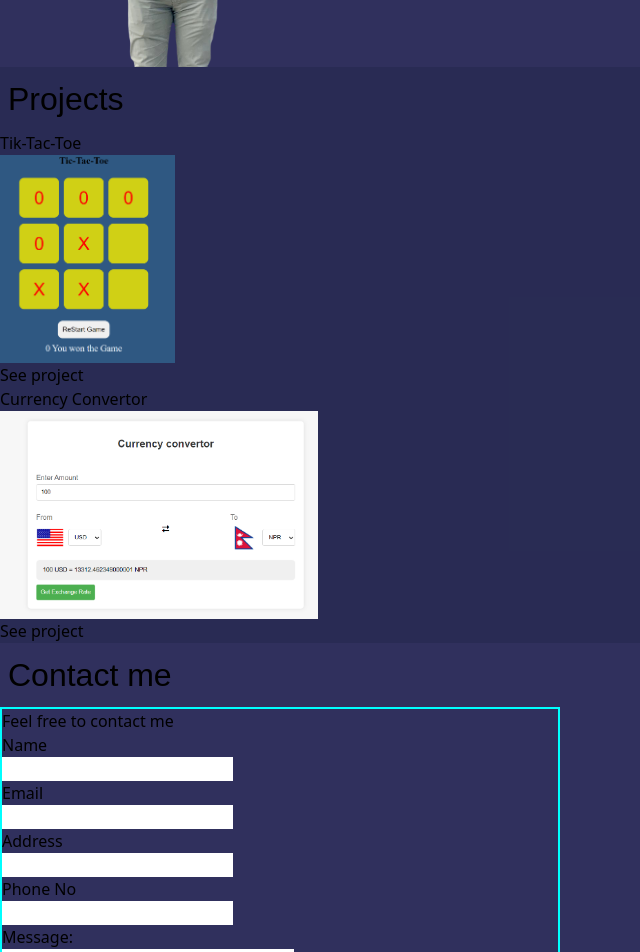
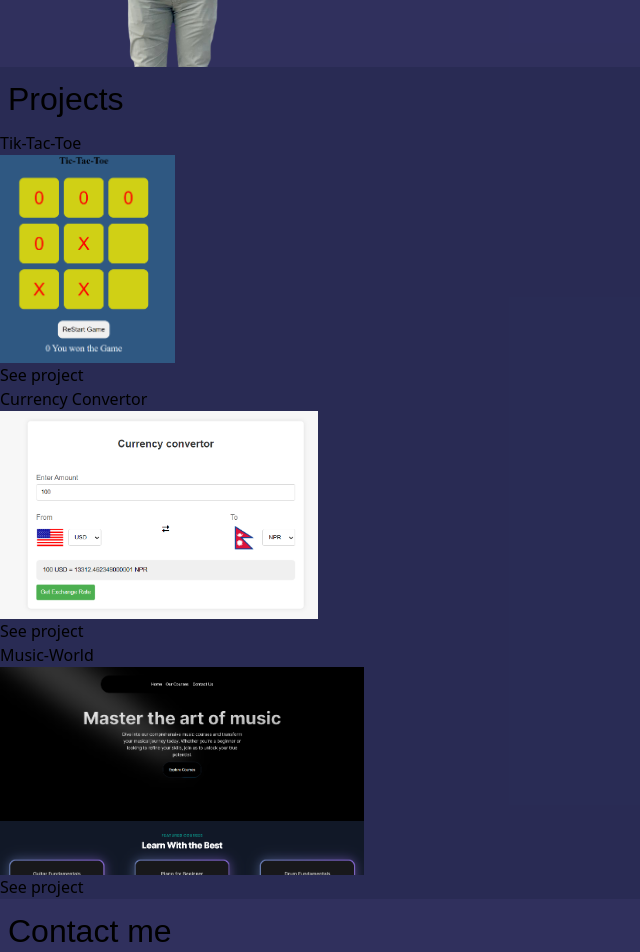
Before and after one commit to sthasaroj13/portfolio, a React (Vite) app: page / in a window 1280 px wide. Shown: the part 720-1672 px from the top of the page, without its empty margins (0-640 px from the left). Built offline with nearby package versions, Linux system fonts and the light colour scheme.

Commit message:
new project is add

```diff
--- a/package.json
+++ b/package.json
@@ -13,7 +13,8 @@
     "animate.css": "^4.1.1",
     "react": "^18.2.0",
     "react-dom": "^18.2.0",
-    "react-router-dom": "^6.22.0"
+    "react-router-dom": "^6.22.0",
+    "react-scroll": "^1.9.0"
   },
   "devDependencies": {
     "@types/react": "^18.2.43",
--- a/src/App.css
+++ b/src/App.css
@@ -1,11 +1,8 @@
 body{
     background-color: rgba(14, 14, 67, 0.86);
-    scroll-behavior: smooth;
+
 }
-/* App.css */
-.scroll-smooth {
-    scroll-behavior: smooth;
-  }
+
 
 .txt-heading {
     font-family: 'Montserrat Alternates', sans-serif;
--- a/src/App.jsx
+++ b/src/App.jsx
@@ -1,49 +1,72 @@
-import './App.css'
-
-
-import Home from './pages/Home'
-import Project from './pages/Project'
-import Contacts from './pages/Contacts'
-
+import React from "react";
+import { BrowserRouter as Router } from "react-router-dom";
+import { Link, Element, Events, animateScroll as scroll, scrollSpy, scroller } from 'react-scroll';
+import Home from './pages/Home';
+import Project from './pages/Project';
+import Contacts from './pages/Contacts';
 
 
 function App() {
-
   return (
-		<html className='scroll-smooth'>
-
-
-
+    <Router>
+		<div className=" rgba(14, 14, 67, 0.86)" style={{background:'rgba(14, 14, 67, 0.86)'}}>
       <nav className='flex flex-wrap justify-between items-center text-xl bg-purple-500 text-white p-2'>
-
         <div>
           <h3 className=''>Who Am I?</h3>
         </div>
+        <div className='flex gap-4 mr-4'>
+          <Link
+            activeClass="active"
+            to="home"
+            spy={true}
+            smooth={true}
+            offset={-70}
+            duration={500}
+			style={{cursor:'pointer',}}
+			className=" hover:text-orange-300"
 
-					<div  className='flex  gap-4 mr-4'>
-						<span>
-							<a href="#Home">Home</a>
-						</span>
-						<span>
-							<a href="#project">Project</a>
-							{/* <Link to="/#project" >Projects</Link> */}
-						</span>
-						<span>
-							<a href="#Contact">Contact</a>
-							{/* <Link to="/contact">Contact Me</Link> */}
-						</span>
+			>
+            Home
+          </Link>
+          <Link
+            activeClass="active"
+            to="project"
+            spy={true}
+            smooth={true}
+            offset={-70}
+            duration={500}
+			style={{cursor:'pointer'}}
+			className=" hover:text-orange-300"
+			>
+            Project
+          </Link>
+          <Link
+            activeClass="active"
+            to="contacts"
+            spy={true}
+            smooth={true}
+            offset={-70}
+            duration={500}
+			style={{cursor:'pointer'}}
+			className=" hover:text-orange-300"
+			>
+            Contact
+          </Link>
         </div>
-
       </nav>
-				<Home id="home"/>
-              <Project id="project"/>
-             <Contacts id="contacts" />
-
-
-
-
-		</html>
-
+      <div className='scroll-smooth'>
+        <Element name="home">
+          <Home />
+        </Element>
+        <Element name="project">
+          <Project />
+        </Element>
+        <Element name="contacts">
+          <Contacts />
+        </Element>
+      </div>
+			  </div>
+    </Router>
   );
 }
 
--- a/src/pages/Project.jsx
+++ b/src/pages/Project.jsx
@@ -1,38 +1,32 @@
 import React from "react";
 import tick from "../Image/game.png";
-import Currency from"../Image/currency.png"
+import Currency from "../Image/currency.png";
+import music from "../Image/musicworld.png";
 
 function Project() {
   return (
-
-    <div className=" text-white  mt-16" id="project"  style={{backgroundColor:'rgb(22 31 59 / 25%)'}}>
-      <h1 className="txt-heading text-cyan-400 ml-24 font-bold  underline">Projects</h1>
-      <div className="flex flex-wrap justify-center gap-20 items-center">
-        <div className=" ml-24 ">
-          <h3 className=" ml-4 ">Tik-Tac-Toe</h3>
-          <img style={{height:'13rem'}}
-
-          src={tick} />
-          <div className=" mt-3 ml-3">
-            <a className=" bg-white text-cyan-400 p-1 rounded-xl" href="https://fungame-sarojstha123.vercel.app/" target="_blank">See project</a>
-
-
-
-
-
+    <div className="text-white mt-16 p-5"  id="project" style={{ backgroundColor: 'rgb(22 31 59 / 25%) ' }}>
+      <h1 className="txt-heading text-cyan-400 ml-4 sm:ml-24 font-bold underline">Projects</h1>
+      <div className="flex flex-wrap justify-center gap-4 sm:gap-20 items-center">
+        <div className="ml-4 sm:ml-0">
+          <h3 className="ml-2 sm:ml-4">Tik-Tac-Toe</h3>
+          <img style={{ height: '13rem' }} src={tick} alt="" />
+          <div className="mt-3 ml-2 sm:ml-3 flex justify-center">
+            <a className="bg-white text-cyan-400 p-1 rounded-xl" href="https://fungame-sarojstha123.vercel.app/" target="_blank" rel="noopener noreferrer">See project</a>
           </div>
-
-
         </div>
-        <div>
-          <h3 className=" ml-32">Currency Convertor</h3>
-          <img
-          style={{height:'13rem'}}
-          src={Currency} alt="" />
-          <div className=" mt-3 ml-28">
-            <a className=" bg-white text-cyan-400 p-1 rounded-xl" href="https://currencyconvertor-sarojsth123.vercel.app/" target="_blank">See project</a>
-
-
+        <div className="ml-4 sm:ml-0">
+          <h3 className="ml-2 sm:ml-4">Currency Convertor</h3>
+          <img style={{ height: '13rem' }} src={Currency} alt="" />
+          <div className="mt-3 ml-2 sm:ml-3 flex justify-center">
+            <a className="bg-white text-cyan-400 p-1 rounded-xl" href="https://currencyconvertor-sarojsth123.vercel.app/" target="_blank" rel="noopener noreferrer">See project</a>
+          </div>
+        </div>
+        <div className="ml-4 sm:ml-0">
+          <h3 className="ml-2 sm:ml-4">Music-World</h3>
+          <img style={{ height: '13rem' }} src={music} alt="" />
+          <div className="mt-3 ml-2 sm:ml-3 flex justify-center">
+            <a className="bg-white text-cyan-400 p-1 rounded-xl" href="https://musical-world.vercel.app/" target="_blank" rel="noopener noreferrer">See project</a>
           </div>
         </div>
       </div>
```
Also changed, not shown: src/Header.jsx (+26 -4 lines), src/Image/musicworld.png (added), 1 other file (tests, documents, lock files or other folders). Lines whose indentation alone changed are shown as unchanged.
